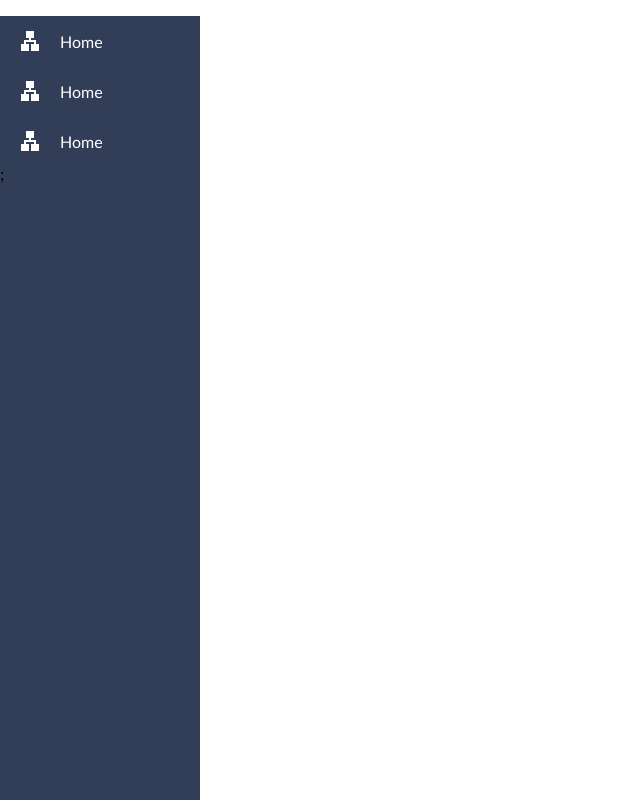
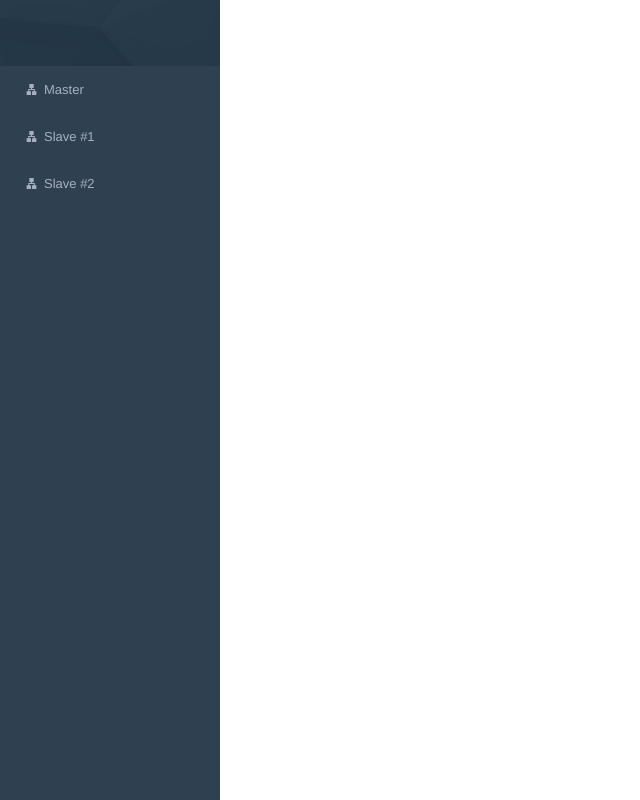
Before and after one commit to Krzyshio/navbar, a React (Create React App) app: page / in a window 1280 px wide. Shown: the top 800 px of the page, without its empty margins (0-640 px from the left). Built offline with nearby package versions, Linux system fonts and the light colour scheme.

Commit message:
Nav header added and style refactor

```diff
--- a/src/App.css
+++ b/src/App.css
@@ -10,36 +10,43 @@ body {
 
 .Sidebar {
     height: 100vw;
-    width: 200px;
-    background-color: #323e57;
+    width: 220px;
+    background-color: #2F4050;
 }
 
 .SidebarList {
     height: auto;
+    margin: 0;
     padding: 0;
     width: 100%;
+    font-size: 13px;
 }
 
 .SidebarList .row {
     width: 100%;
-    height: 50px;
+    height: 47px;
+    padding: 14px 20px 14px 25px;
+    box-sizing: border-box;
     list-style-type: none;
     margin: 0%;
     display: flex;
     flex-direction: row;
-    color: white;
+    color: #a6b0c1;
     justify-content: center;
     align-items: center;
-    font-family: "Trebuchet MS";
+    font-family: Helvetica, Arial, sans-serif;
 }
 
 .SidebarList .row:hover {
+    box-sizing: border-box;
     cursor: pointer;
-    background-color: #343257;
+    background: rgb(41, 56, 70);
+    color: white;
 }
 
-.row #icon {
-    flex: 30%;
+.SidebarList .row #icon {
+    font-size: 13px;
+    margin-right: 6px;
     display: grid;
     place-items: center;
 }
@@ -47,3 +54,7 @@ body {
 .row #title {
     flex: 70%;
 }
+
+.NavBarHeader {
+    height: 66px;
+}
--- a/src/App.js
+++ b/src/App.js
@@ -6,7 +6,7 @@ function App() {
         <div className="Sidebar">
             <Sidebar/>
         </div>
-    );
+    )
 }
 
 export default App;
--- /dev/null
+++ b/src/Components/NavBarHeader.js
@@ -0,0 +1,9 @@
+import React from "react";
+
+function NavBarHeader() {
+    return <div className="NavBarHeader" style={{ backgroundImage:  `url(${process.env.PUBLIC_URL + '/header-profile.png'})`}}>
+
+    </div>
+}
+
+export default NavBarHeader
--- a/src/Components/Sidebar.js
+++ b/src/Components/Sidebar.js
@@ -1,9 +1,13 @@
 import React from "react";
 import '../App.css';
 import {SidebarDat} from "./SidebarData";
+import NavBarHeader from "./NavBarHeader";
 
 function Sidebar() {
     return <div className="Sidebar">
+        <div className="NavBarHeader">
+            <NavBarHeader/>
+        </div>
         <ul className="SidebarList">
             {SidebarDat.map((val, key) => {
                 return (
@@ -13,8 +17,8 @@ function Sidebar() {
                         <div id="icon">{val.icon}</div>
                         <div id="title">{val.title}</div>
                     </li>
-                );
-            })};
+                )
+            })}
         </ul>
     </div>
 
--- a/src/Components/SidebarData.js
+++ b/src/Components/SidebarData.js
@@ -3,18 +3,18 @@ import LanIcon from '@mui/icons-material/Lan';
 
 export const SidebarDat = [
     {
-        title: "Home",
-        icon: <LanIcon/>,
+        title: "Master",
+        icon: <LanIcon style={{ height: '13px', width: '13px' }} />,
         link: "/home"
     },
     {
-        title: "Home",
-        icon: <LanIcon/>,
+        title: "Slave #1",
+        icon: <LanIcon style={{ height: '13px', width: '13px' }} />,
         link: "/home"
     },
     {
-        title: "Home",
-        icon: <LanIcon/>,
+        title: "Slave #2",
+        icon: <LanIcon style={{ height: '13px', width: '13px' }} />,
         link: "/home"
     }
 ]
```
Also changed, not shown: public/header-profile.png (added).
